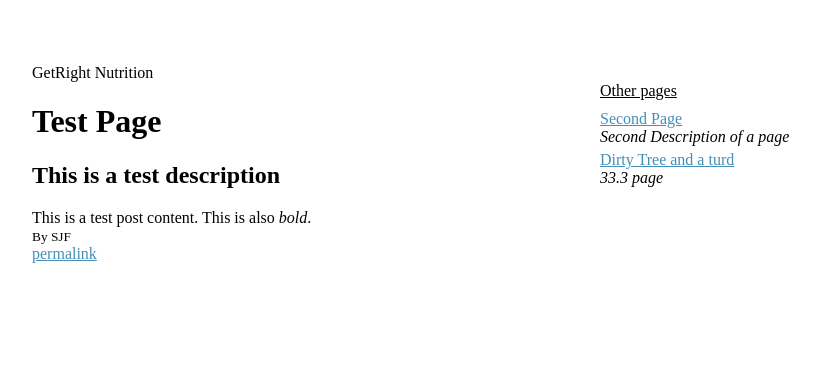
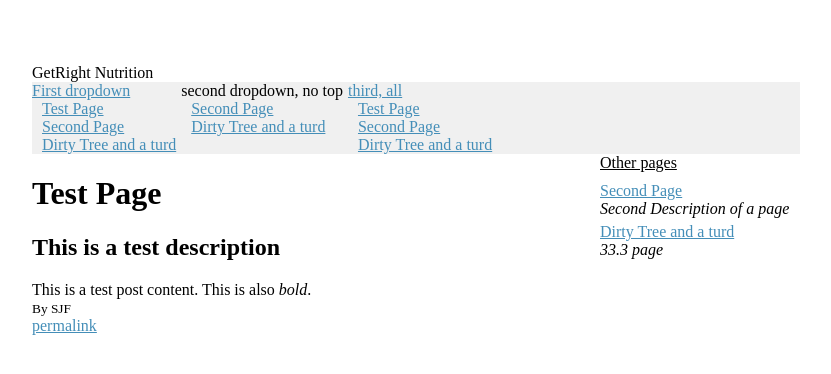
Before and after one commit to tankorsmash/grn, a Django app: page / in a window 1280 px wide. Shown: the top 374 px of the page, without its empty margins (224-1055 px from the left). Run offline with Django 3.2, Linux system fonts and the light colour scheme; data comes from the database, SQL or seed files in the repository; parts of the project's set-up code (start-up, migrations or seed data) failed here and were passed over; some libraries are stand-ins or nearby versions.

Commit message:
render toolbar as plain html

```diff
--- a/getright/getright/static/getright/css/main.css
+++ b/getright/getright/static/getright/css/main.css
@@ -20,6 +20,7 @@ a {
     clear:left;
 }
 
+
 .sidebar-header {
     text-decoration:underline;
     margin-bottom: 10px;
@@ -40,3 +41,21 @@ a {
 .sidebar-page {
     margin-top: 5px;
 }
+
+#header-toolbar {
+    background-color: #f0f0f0;
+}
+
+.dropdown {
+    float:left;
+    display: inline-block;
+    padding-right: 5px;
+}
+
+.dropdown-item {
+    padding-left: 10px;
+}
+
+.dropdown:last-child {
+    float:none;
+}
--- a/getright/getright/templates/base.html
+++ b/getright/getright/templates/base.html
@@ -26,6 +26,28 @@
 
 		<div id="site-header">
 			GetRight Nutrition
+
+			<div id="header-toolbar">
+				{% for dropdown in toolbar.dropdowns.all %}
+				<div class="dropdown">
+					<div class="dropdown-title">
+						{% if dropdown.top_page %}
+							<a href="{{dropdown.top_page.get_absolute_url}}" title="{{ dropdown.title|safe }}">
+								{{ dropdown.title|safe }}
+							</a>
+						{% else %}
+							{{ dropdown.title|safe }}
+						{% endif %}
+					</div>
+
+					{% for p in dropdown.pages.all %}
+						<div class="dropdown-item">
+							{{ p.render_permalink|safe}}
+						</div>
+					{% endfor %}
+				</div>
+				{% endfor %}
+			</div>
 		</div>
 
 		<div id="content">
--- a/getright/getright/urls.py
+++ b/getright/getright/urls.py
@@ -29,9 +29,12 @@ def index(request):
 		)
 
 	pages = Page.objects.all()
+	toolbar = Toolbar.objects.all()[0]
 	return render_to_response("base.html", {
 		'page': page,
-		'pages' : pages,})
+		'pages' : pages,
+		'toolbar' : toolbar,
+	})
 
 def get_by_slug(request, page_slug):
 	page = get_object_or_404(Page, slug=page_slug)
```
